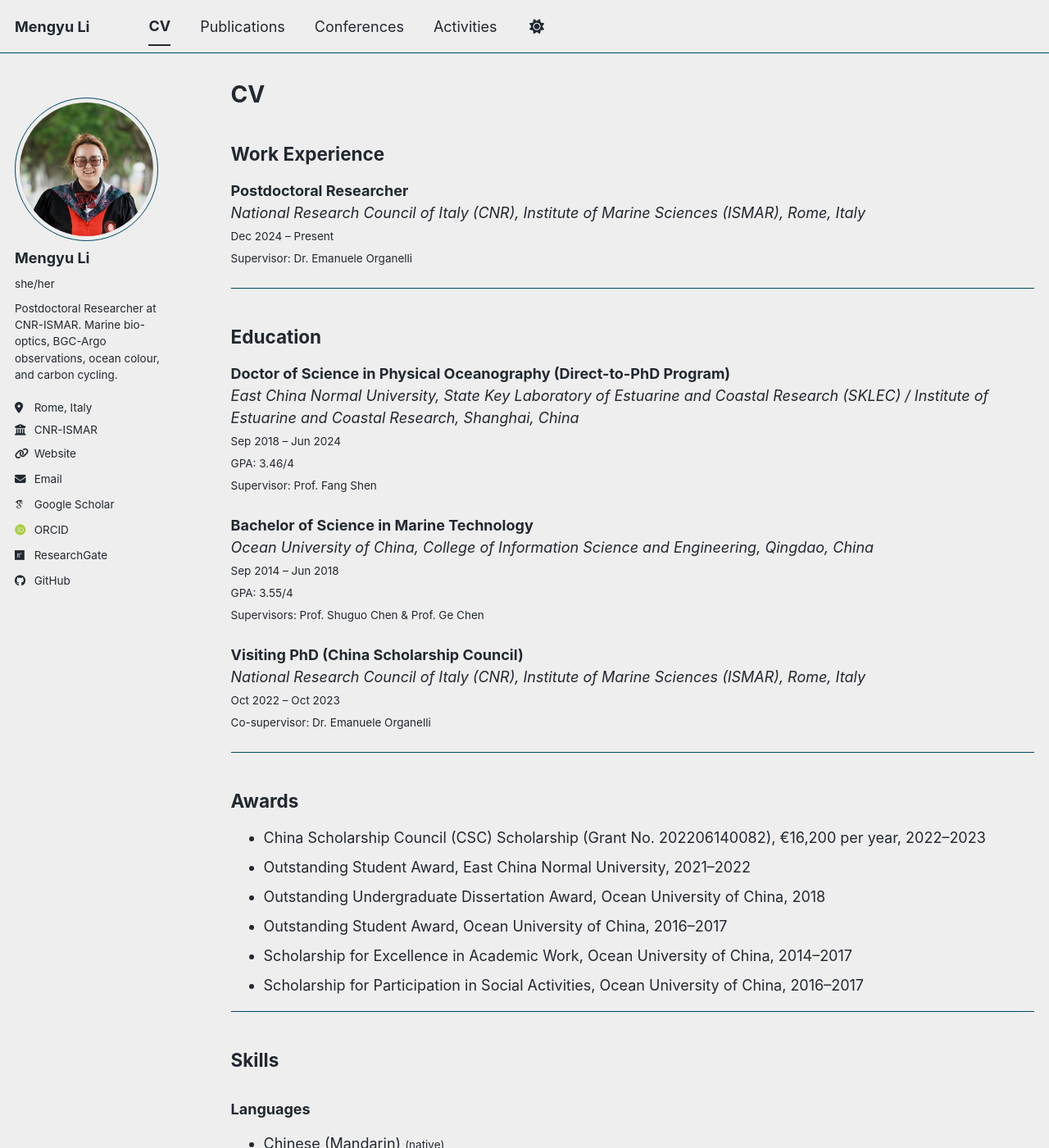
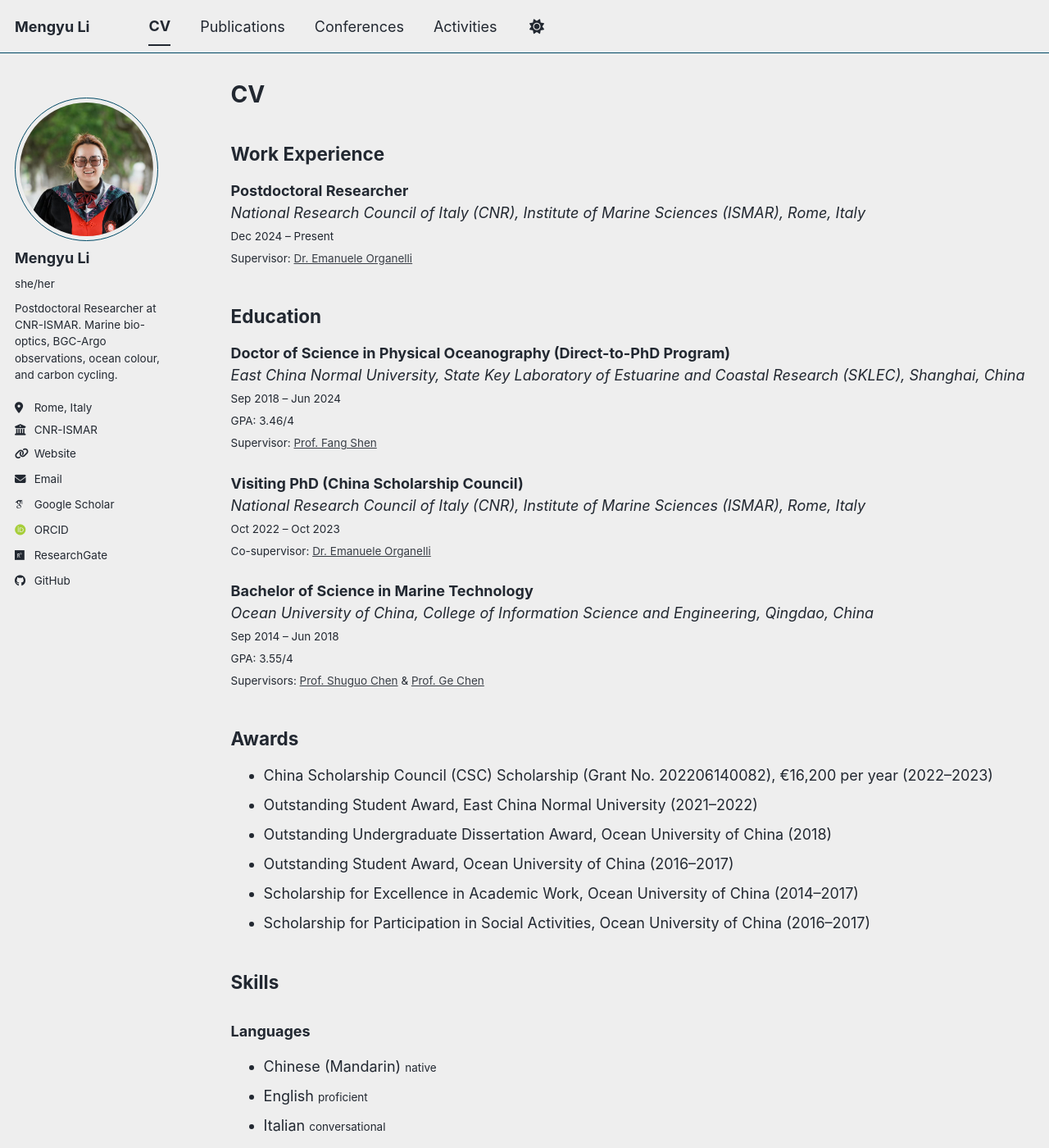
Before and after one commit to MengyuLi15/MengyuLi15.github.io, a Jekyll site: the page built from _pages/cv.md, in a window 1280 px wide and 1400 px high. Shown: the whole window at 82% size. Built offline with Jekyll 4.4.1, drawn with Linux system fonts in a browser that asks for light colours; some web fonts are replaced; a script bundle is joined from its source files by our own code; library files that are not in the unit come from our copies; some of the changed text lies outside the part shown.

Commit message:
Update cv.md

```diff
--- a/_pages/cv.md
+++ b/_pages/cv.md
@@ -14,64 +14,64 @@
 **Postdoctoral Researcher**
 *National Research Council of Italy (CNR), Institute of Marine Sciences (ISMAR), Rome, Italy*
 <small>Dec 2024 – Present</small>
-<small>Supervisor: Dr. Emanuele Organelli</small>
+<small>Supervisor: <a href="https://www.researchgate.net/profile/Emanuele-Organelli">Dr. Emanuele Organelli</a></small>
 
----
 
 ## Education
 
 **Doctor of Science in Physical Oceanography (Direct-to-PhD Program)**
-*East China Normal University, State Key Laboratory of Estuarine and Coastal Research (SKLEC) / Institute of Estuarine and Coastal Research, Shanghai, China*
+*East China Normal University, State Key Laboratory of Estuarine and Coastal Research (SKLEC), Shanghai, China*
 <small>Sep 2018 – Jun 2024</small>
 <small>GPA: 3.46/4</small>
-<small>Supervisor: Prof. Fang Shen</small>
+<small>Supervisor: <a href="https://www.researchgate.net/profile/Fang-Shen-6">Prof. Fang Shen</a></small>
+
+
+**Visiting PhD (China Scholarship Council)**
+*National Research Council of Italy (CNR), Institute of Marine Sciences (ISMAR), Rome, Italy*
+<small>Oct 2022 – Oct 2023</small>
+<small>Co-supervisor: <a href="https://www.researchgate.net/profile/Emanuele-Organelli">Dr. Emanuele Organelli</a></small>
 
 
 **Bachelor of Science in Marine Technology**
 *Ocean University of China, College of Information Science and Engineering, Qingdao, China*
 <small>Sep 2014 – Jun 2018</small>
 <small>GPA: 3.55/4</small>
-<small>Supervisors: Prof. Shuguo Chen & Prof. Ge Chen</small>
+<small>Supervisors:
+<a href="https://www.researchgate.net/profile/Shuguo-Chen">Prof. Shuguo Chen</a> &
+<a href="https://www.researchgate.net/profile/Chen-Ge-5">Prof. Ge Chen</a>
+</small>
 
-
-**Visiting PhD (China Scholarship Council)**
-*National Research Council of Italy (CNR), Institute of Marine Sciences (ISMAR), Rome, Italy*
-<small>Oct 2022 – Oct 2023</small>
-<small>Co-supervisor: Dr. Emanuele Organelli</small>
-
----
 
 ## Awards
 
-- China Scholarship Council (CSC) Scholarship (Grant No. 202206140082), €16,200 per year, 2022–2023
-- Outstanding Student Award, East China Normal University, 2021–2022
-- Outstanding Undergraduate Dissertation Award, Ocean University of China, 2018
-- Outstanding Student Award, Ocean University of China, 2016–2017
-- Scholarship for Excellence in Academic Work, Ocean University of China, 2014–2017
-- Scholarship for Participation in Social Activities, Ocean University of China, 2016–2017
+- China Scholarship Council (CSC) Scholarship (Grant No. 202206140082), €16,200 per year (2022–2023)
+- Outstanding Student Award, East China Normal University (2021–2022)
+- Outstanding Undergraduate Dissertation Award, Ocean University of China (2018)
+- Outstanding Student Award, Ocean University of China (2016–2017)
+- Scholarship for Excellence in Academic Work, Ocean University of China (2014–2017)
+- Scholarship for Participation in Social Activities, Ocean University of China (2016–2017)
 
----
 
 ## Skills
 
 ### Languages
 
-- Chinese (Mandarin) <small>(native)</small>
-- English <small>(proficient)</small>
-- Italian <small>(conversational)</small>
-- Japanese <small>(conversational)</small>
+- Chinese (Mandarin) <small>native</small>
+- English <small>proficient</small>
+- Italian <small>conversational</small>
+- Japanese <small>conversational</small>
 
 
-### Programming and Software
+### Programming & Software
 
-- MATLAB <small>(advanced)</small>
-- Python / R <small>(intermediate)</small>
-- C / C++ / Assembly <small>(basic)</small>
+- MATLAB <small>advanced</small>
+- Python / R <small>intermediate</small>
+- C / C++ / Assembly <small>basic</small>
 
-- Software: ENVI, SNAP, SeaDAS, Adobe Photoshop, Microsoft Office
+<small>Software: ENVI, SNAP, SeaDAS, Adobe Photoshop, Microsoft Office</small>
 
 
-### Scientific Instruments and Measurements
+### Scientific Instruments
 
 - LISST-200X (Sequoia Scientific)
 - HyperSAS (Sea-Bird Scientific)
@@ -79,7 +79,6 @@
 - Spectrophotometer (PerkinElmer)
 - Mastersizer (Malvern)
 
----
 
 ## Certifications
 
```
